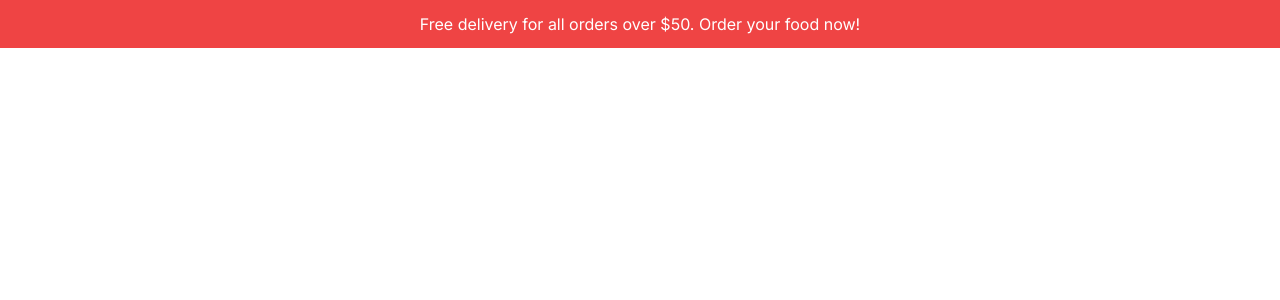
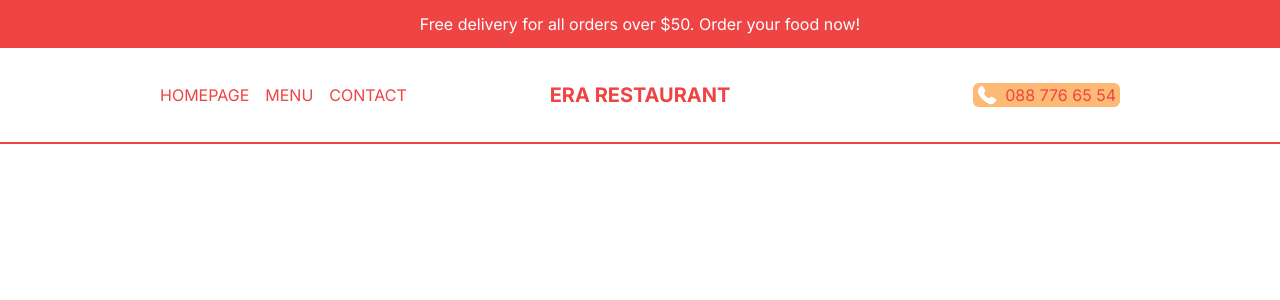
Before and after one commit to RamadanEmin/Food_delivery_app, a Next.js app: page / in a window 1280 px wide. Shown: the top 300 px of the page. Built offline with nearby package versions, Linux system fonts and the light colour scheme.

Commit message:
Added Navbar component

```diff
--- a/src/app/layout.tsx
+++ b/src/app/layout.tsx
@@ -4,6 +4,7 @@
 import './globals.css';
 
 import Notification from '@/components/Notification';
+import Navbar from '@/components/Navbar';
 import 'react-toastify/dist/ReactToastify.css';
 
 const inter = Inter({ subsets: ['latin'] });
@@ -23,6 +24,7 @@
             <body className={inter.className}>
                 <div>
                     <Notification />
+                    <Navbar />
                     {children}
                 </div>
             </body>
--- /dev/null
+++ b/src/components/Navbar.tsx
@@ -0,0 +1,33 @@
+import Link from 'next/link';
+import Image from 'next/image';
+
+const Navbar = () => {
+    const user = false;
+
+    return (
+        <div className='h-12 text-red-500 p-4 flex items-center justify-between border-b-2 border-b-red-500 uppercase md:h-24 lg:px-20 xl:px-40'>
+            {/* LEFT LINKS */}
+            <div className='hidden md:flex gap-4 flex-1'>
+                <Link href='/'>Homepage</Link>
+                <Link href='/menu'>Menu</Link>
+                <Link href='/contact'>Contact</Link>
+            </div>
+            {/* LOGO */}
+            <div className='text-xl md:font-bold flex-1 md:text-center'>
+                <Link href='/'>
+                    eRa Restaurant
+                </Link>
+            </div>
+            {/* MOBILE MENU */}
+            {/* RIGHT LINKS */}
+            <div className='hidden md:flex gap-4 items-center justify-end flex-1'>
+                <div className='md:absolute top-3 right-2 lg:static flex items-center gap-2 cursor-pointer bg-orange-300 px-1 rounded-md'>
+                    <Image src='/phone.png' alt='phone' width={20} height={20} />
+                    <span>088 776 65 54</span>
+                </div>
+            </div>
+        </div>
+    );
+};
+
+export default Navbar;
```
